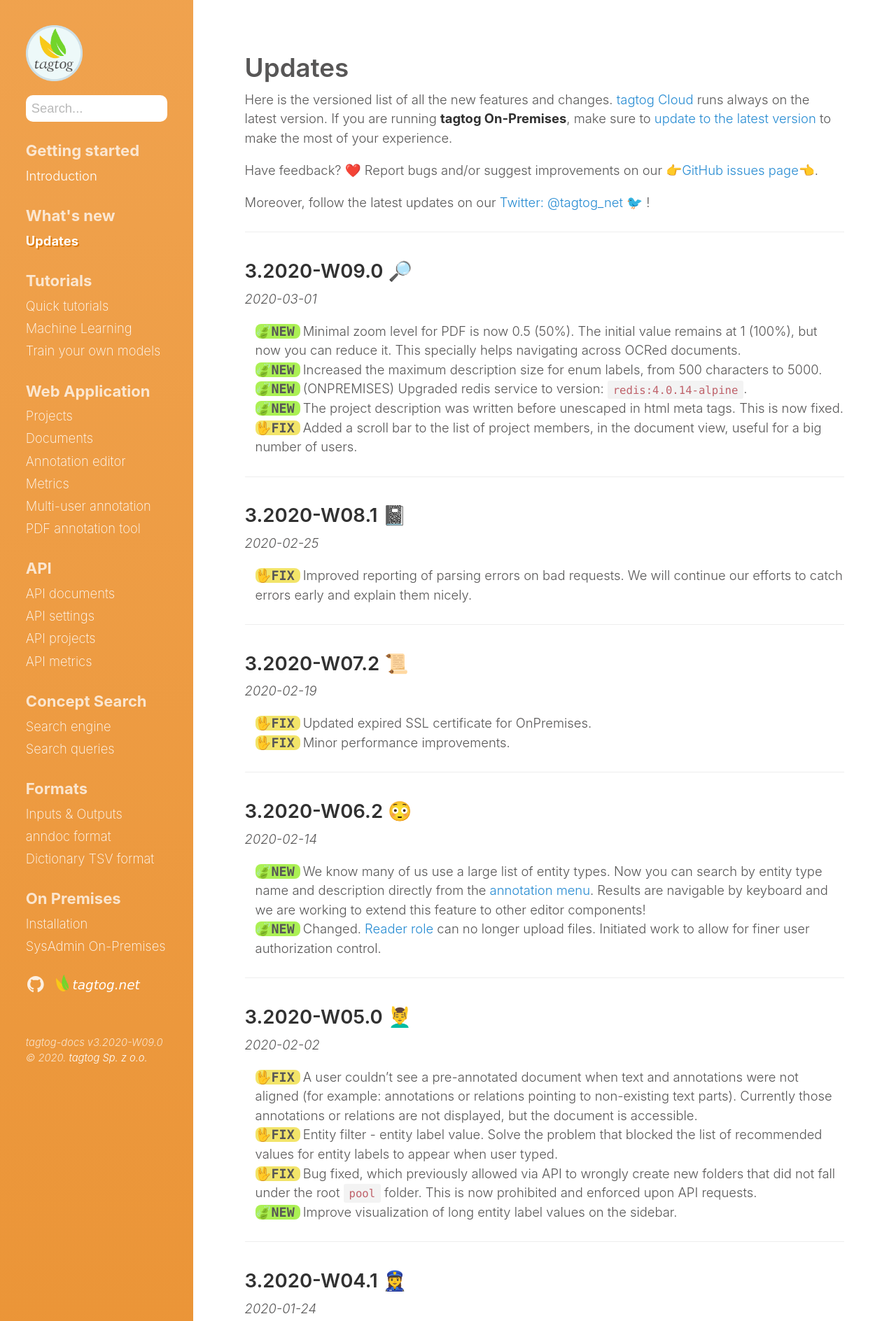
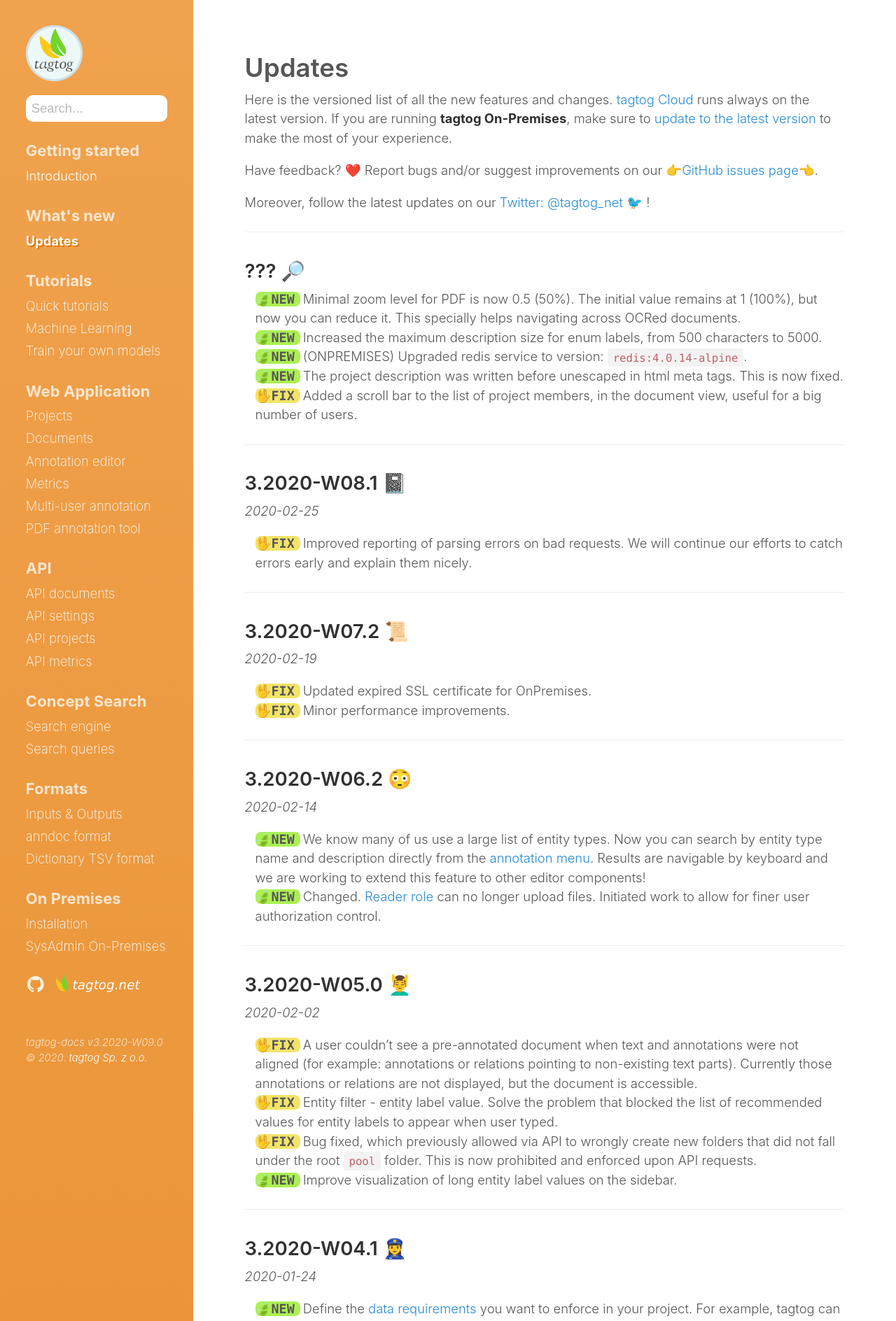
Before and after one commit to tagtogorg/tagtog-doc, a Jekyll site: the page built from updates.md, in a window 1280 px wide. Shown: the top 1888 px of the page at 70% size. Built offline with Jekyll 4.4.1, drawn with Linux system fonts in a browser that asks for light colours; nearby versions of some CDN libraries; emoji names are drawn with the system emoji font; some of the changed text lies outside the part shown.

Commit message:
force bump

```diff
--- a/updates.md
+++ b/updates.md
@@ -14,8 +14,7 @@ Moreover, follow the latest updates on our [Twitter: @tagtog_net 🐦](https://t
 
 ---
 
-## 3.2020-W09.0 🔎
-_2020-03-01_
+## ??? 🔎
 
 <ul class="updates">
   <li class="new"><span markdown="1">Minimal zoom level for PDF is now 0.5 (50%). The initial value remains at 1 (100%), but now you can reduce it. This specially helps navigating across OCRed documents.</span></li>
```
